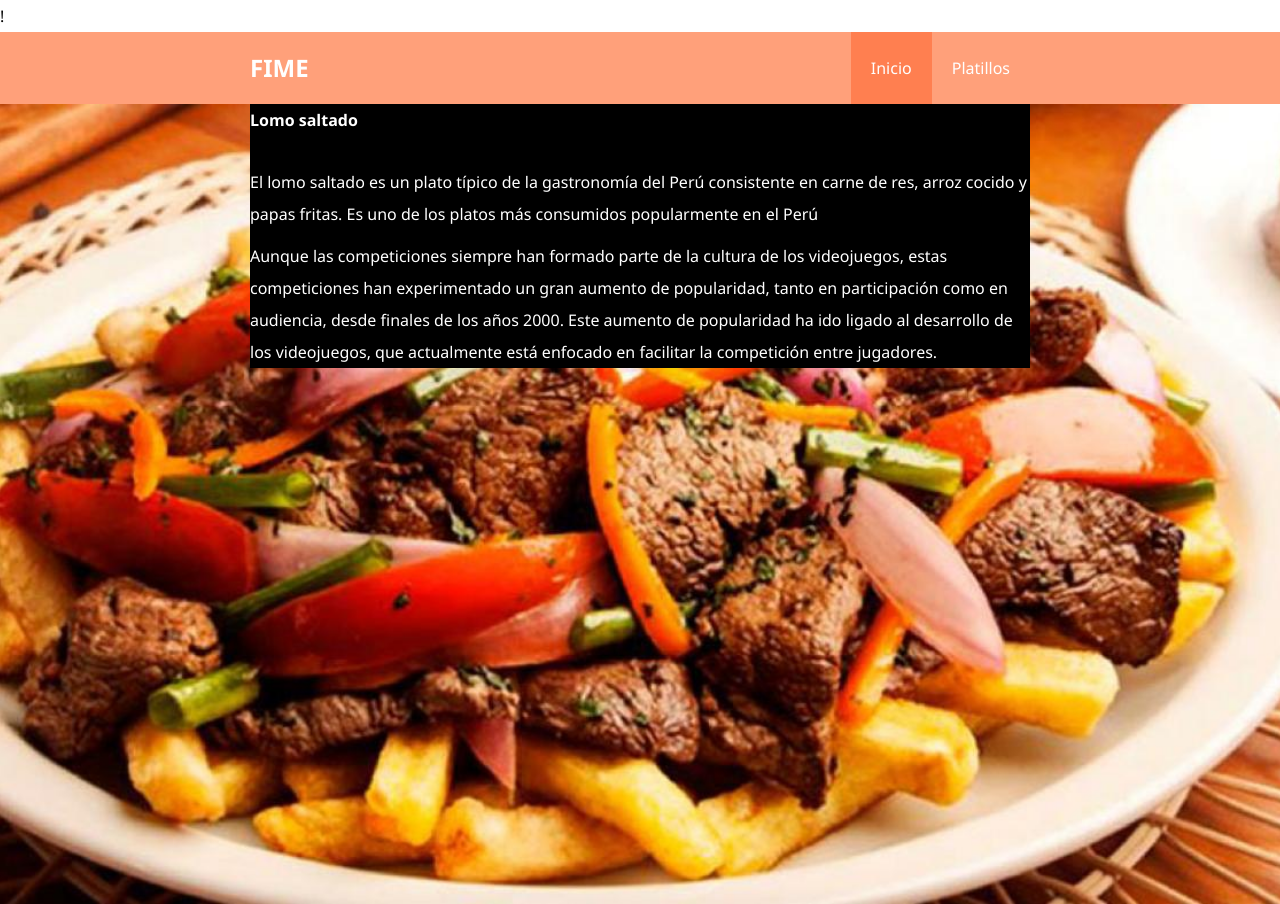
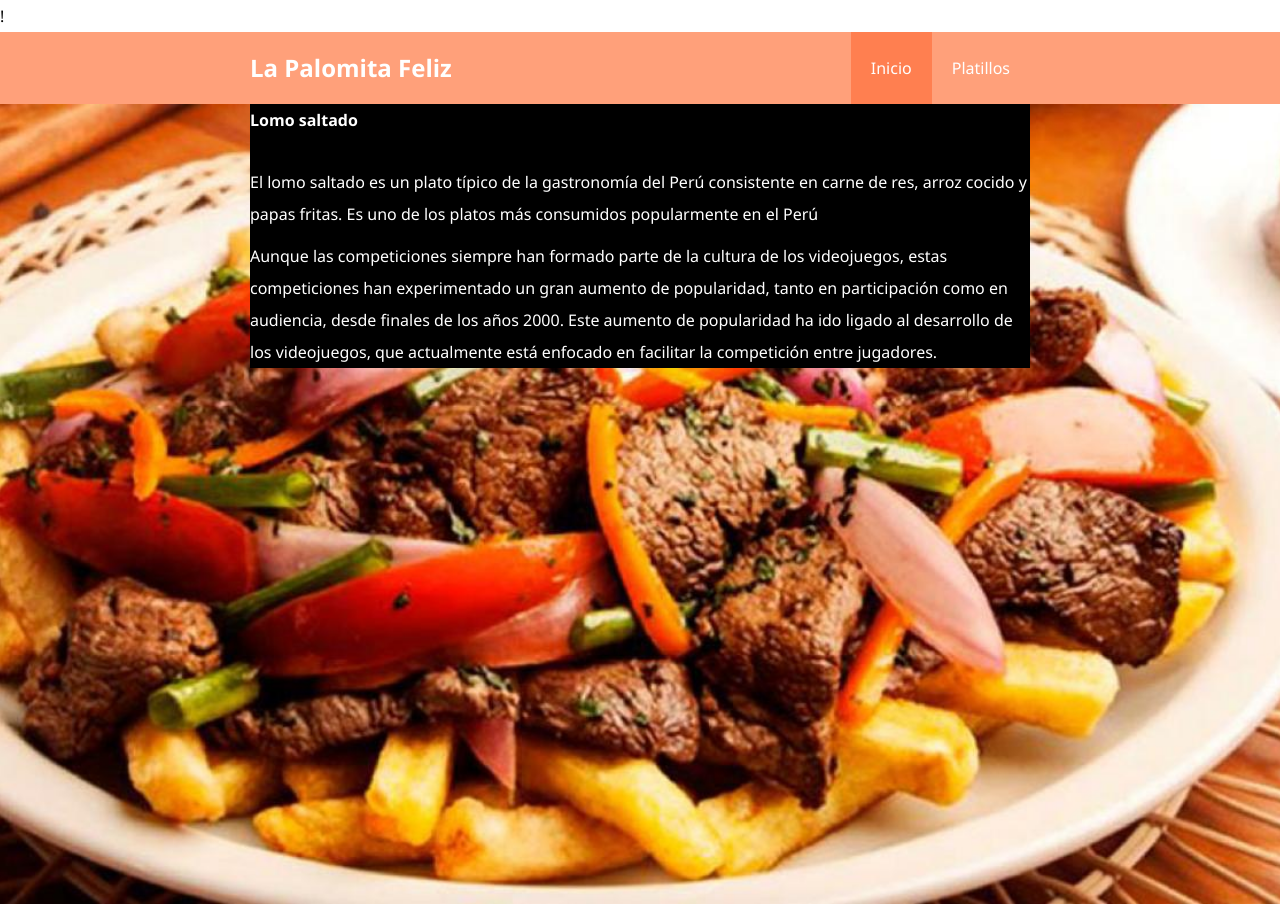
Before and after one commit to JorgePGC/examen, a plain HTML site: page Platillos.html in a window 1280 px wide. Shown: the top 904 px of the page. Drawn offline with Linux system fonts and the light colour scheme.

Commit message:
Update Platillos.html

```diff
--- a/Platillos.html
+++ b/Platillos.html
@@ -11,7 +11,7 @@
   <header>
     <nav id="navbar">
       <div class="container">
-        <h1 class="logo" title="FIME Educación Técnica"><a href="./Index.html">FIME</a></h1>
+        <h1 class="logo" title="La Palomita Feliz"><a href="./Index.html">La Palomita Feliz</a></h1>
         <ul>
           <li><a class="current" href="./Index.html">Inicio</a></li>
           <li><a href="./Platillos.html">Platillos</a></li>
```
